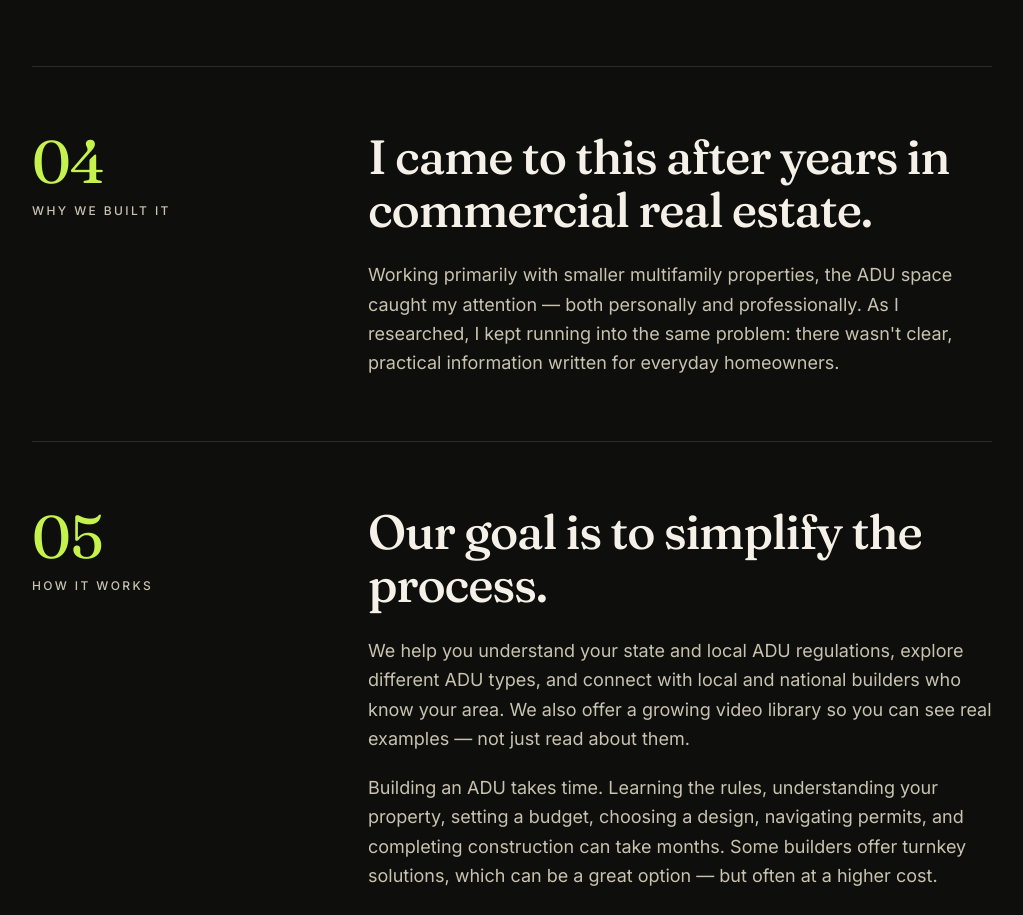
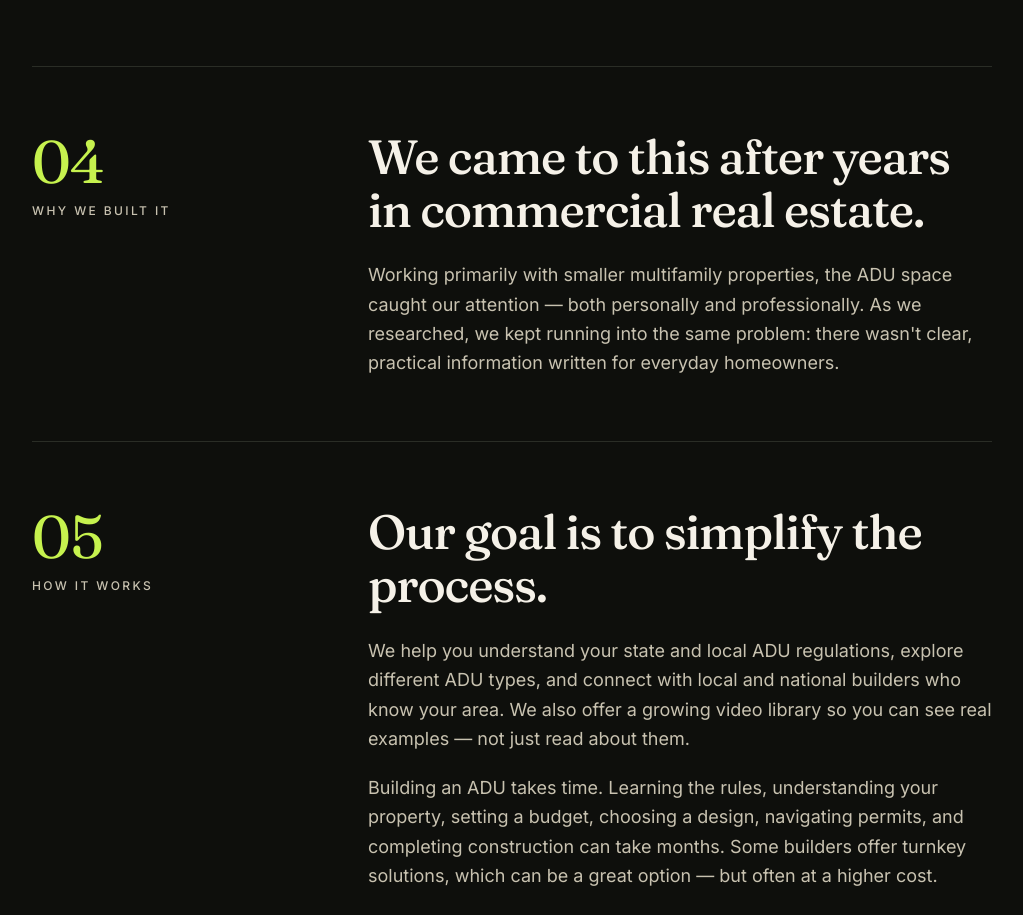
Before and after one commit to resogenesis/aduatlas, a React (Vite) app: page /about in a window 1280 px wide. Shown: the part 2681-3596 px from the top of the page, without its empty margins (128-1151 px from the left). Built offline with nearby package versions, Linux system fonts and the light colour scheme; no server answers.

Commit message:
About chapter 04: shift founder voice from I to we

```diff
--- a/src/pages/About.jsx
+++ b/src/pages/About.jsx
@@ -47,10 +47,10 @@ const chapters = [
   {
     n: "04",
     eyebrow: "Why we built it",
-    title: "I came to this after years in commercial real estate.",
+    title: "We came to this after years in commercial real estate.",
     body: (
       <>
-        <p>Working primarily with smaller multifamily properties, the ADU space caught my attention — both personally and professionally. As I researched, I kept running into the same problem: there wasn't clear, practical information written for everyday homeowners.</p>
+        <p>Working primarily with smaller multifamily properties, the ADU space caught our attention — both personally and professionally. As we researched, we kept running into the same problem: there wasn't clear, practical information written for everyday homeowners.</p>
       </>
     ),
   },
```
